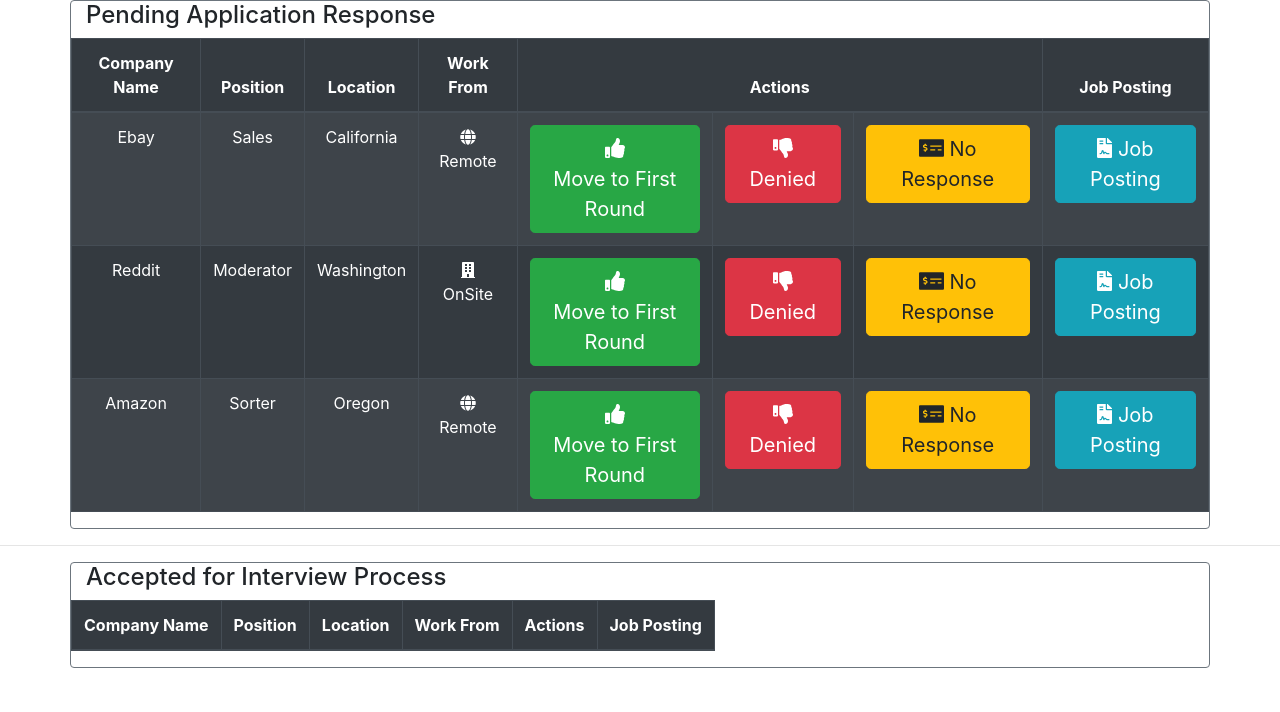
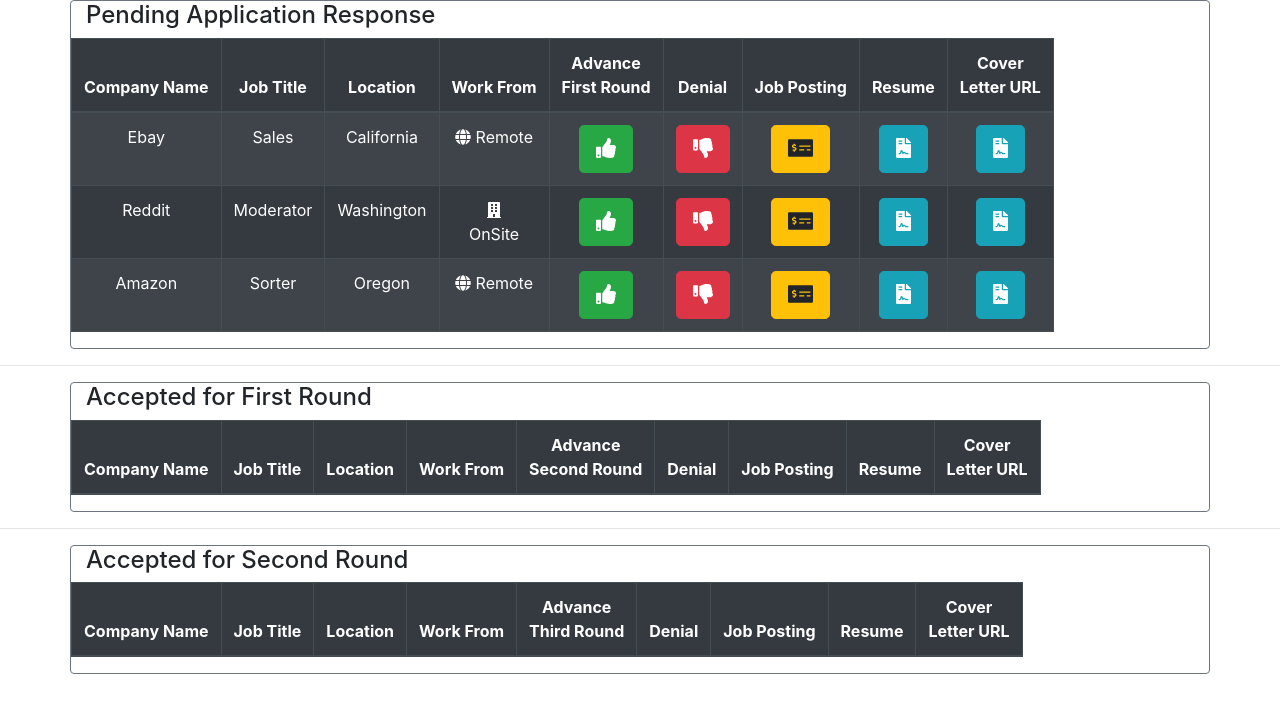
Before and after one commit to schradermade/jobtrakkr, a React (Create React App) app: page / in a window 1280 px wide. Shown: the top 712 px of the page. Built offline with nearby package versions, Linux system fonts and the light colour scheme.

Commit message:
Create third table and move jobs between them
Co-authored-by: Nathan Schrader <nathanschrader@icloud.com>

```diff
--- a/src/components/App.js
+++ b/src/components/App.js
@@ -10,31 +10,37 @@
       {
         "id" : "1",
         "CompanyName" : "Ebay",
-        "Position" : "Sales",
+        "JobTitle" : "Sales",
         "Location" : "California",
         "WhereWork": "remote",
         "JobLink" : "https://www.ebay.com",
-        "Status" : false
+        "CoverLetterLink" : "https://docs.google.com/document/d/1kreMCCgfnh947-n8DB29ExRcF3MeL29ZCQmodDn3ltk/edit?usp=sharing",
+        "ResumeLink" : "https://www.google.com",
+        "Status" : "pending"
       },
 
       {
         "id" : "2",
         "CompanyName" : "Reddit",
-        "Position" : "Moderator",
+        "JobTitle" : "Moderator",
         "Location" : "Washington",
         "WhereWork": "onsite",
         "JobLink" : "https://www.reddit.com",
-        "Status" : false
+        "CoverLetterLink" : "https://docs.google.com/document/d/1kreMCCgfnh947-n8DB29ExRcF3MeL29ZCQmodDn3ltk/edit?usp=sharing",
+        "ResumeLink" : "https://www.google.com",
+        "Status" : "pending"
       },
 
       {
         "id" : "3",
         "CompanyName" : "Amazon",
-        "Position" : "Sorter",
+        "JobTitle" : "Sorter",
         "Location" : "Oregon",
         "WhereWork": "remote",
         "JobLink" : "https://www.amazon.com",
-        "Status" : false
+        "CoverLetterLink" : "https://docs.google.com/document/d/1kreMCCgfnh947-n8DB29ExRcF3MeL29ZCQmodDn3ltk/edit?usp=sharing",
+        "ResumeLink" : "https://www.google.com",
+        "Status" : "pending"
       }
     ]
   }
@@ -50,9 +56,28 @@
     window.open(url);
   }
 
+  redirectCoverLetter(id) {
+    let job = [...this.state.jobs].filter (i => i.id === id);
+    let url = job[0].CoverLetterLink;
+    window.open(url);
+  }
+
+  redirectResume(id) {
+    let job = [...this.state.jobs].filter (i => i.id === id);
+    let url = job[0].ResumeLink;
+    window.open(url);
+  }
+
   firstRound(id) {
     let job = this.state.jobs.filter (i => i.id === id);
-    job[0].Status = true;
+    job[0].Status = "firstRound";
+    let updatedJobs = [...this.state.jobs];
+    this.setState({jobs : updatedJobs });
+  }
+
+  secondRound(id) {
+    let job = this.state.jobs.filter (i => i.id === id);
+    job[0].Status = "secondRound";
     let updatedJobs = [...this.state.jobs];
     this.setState({jobs : updatedJobs });
   }
@@ -60,7 +85,8 @@
   render() {
     const isLoading = this.state.isLoading;
     const allJobs = this.state.jobs;
-    const pendingJobs = this.state.jobs;
+    const firstRoundJobs = this.state.jobs;
+    const secondRoundJobs = this.state.jobs;
 
     if (isLoading) {
       return(
@@ -70,33 +96,53 @@
 
     let jobs =
     allJobs.map(job => {
-      if (job.Status === false) {
+      if (job.Status === "pending") {
         return <tr key={job.Id}>
                   <td>{job.CompanyName}</td>
-                  <td>{job.Position}</td>
+                  <td>{job.JobTitle}</td>
                   <td>{job.Location}</td>
                   { job.WhereWork === "remote" ? <td><FontAwesomeIcon icon={faGlobe} /> Remote</td> : <td><FontAwesomeIcon icon={faBuilding} /> <br/>OnSite</td>}
-                  <td><Button className='btn btn-lg btn-success' onClick={() => this.firstRound(job.id)}> <FontAwesomeIcon icon={faThumbsUp} /> <br/>Move to First Round </Button></td>
-                  <td><Button className='btn btn-lg btn-danger' onClick={() => this.remove(job.id)}> <FontAwesomeIcon icon={faThumbsDown} /> Denied </Button></td>
-                  <td><Button className='btn btn-lg btn-warning' onClick={() => this.remove(job.id)}> <FontAwesomeIcon icon={faMoneyCheckAlt} /> No Response </Button></td>
-                  <td><Button className='btn btn-lg btn-info' onClick={() => this.redirect(job.id)}> <FontAwesomeIcon icon={faFileContract} /> Job Posting </Button></td>
+                  <td><Button className='btn btn-lg btn-success' onClick={() => this.firstRound(job.id)}> <FontAwesomeIcon icon={faThumbsUp} /> <br/></Button></td>
+                  <td><Button className='btn btn-lg btn-danger' onClick={() => this.remove(job.id)}> <FontAwesomeIcon icon={faThumbsDown} /> </Button></td>
+                  <td><Button className='btn btn-lg btn-warning' onClick={() => this.redirect(job.id)}> <FontAwesomeIcon icon={faMoneyCheckAlt} /> </Button></td>
+                  <td><Button className='btn btn-lg btn-info' onClick={() => this.redirectResume(job.id)}> <FontAwesomeIcon icon={faFileContract} /> </Button></td>
+                  <td><Button className='btn btn-lg btn-info' onClick={() => this.redirectCoverLetter(job.id)}> <FontAwesomeIcon icon={faFileContract} /> </Button></td>
                 </tr>
         }
       }
     )
 
-    let firstJobs =
-    pendingJobs.map(job => {
-      if (job.Status === true) {
+    let jobs2 =
+    firstRoundJobs.map(job => {
+      if (job.Status === "firstRound") {
         return <tr key={job.Id}>
                   <td>{job.CompanyName}</td>
-                  <td>{job.Position}</td>
+                  <td>{job.JobTitle}</td>
                   <td>{job.Location}</td>
                   { job.WhereWork === "remote" ? <td><FontAwesomeIcon icon={faGlobe} /> Remote</td> : <td><FontAwesomeIcon icon={faBuilding} /> OnSite</td>}
-                  <td><Button className='btn btn-lg btn-success' onClick={() => this.remove(job.id)}> <FontAwesomeIcon icon={faThumbsUp} /> <br/>Move to Second Round </Button></td>
-                  <td><Button className='btn btn-lg btn-danger' onClick={() => this.remove(job.id)}> <FontAwesomeIcon icon={faThumbsDown} /> Denied </Button></td>
-                  <td><Button className='btn btn-lg btn-warning' onClick={() => this.remove(job.id)}> <FontAwesomeIcon icon={faMoneyCheckAlt} /> No Response </Button></td>
-                  <td><Button className='btn btn-lg btn-info' onClick={() => this.redirect(job.id)}> <FontAwesomeIcon icon={faFileContract} /> Job Posting </Button></td>
+                  <td><Button className='btn btn-lg btn-success' onClick={() => this.secondRound(job.id)}> <FontAwesomeIcon icon={faThumbsUp} /> <br/> </Button></td>
+                  <td><Button className='btn btn-lg btn-danger' onClick={() => this.remove(job.id)}> <FontAwesomeIcon icon={faThumbsDown} /> </Button></td>
+                  <td><Button className='btn btn-lg btn-warning' onClick={() => this.redirect(job.id)}> <FontAwesomeIcon icon={faMoneyCheckAlt} /> </Button></td>
+                  <td><Button className='btn btn-lg btn-info' onClick={() => this.redirectResume(job.id)}> <FontAwesomeIcon icon={faFileContract} /> </Button></td>
+                  <td><Button className='btn btn-lg btn-info' onClick={() => this.redirectCoverLetter(job.id)}> <FontAwesomeIcon icon={faFileContract} /> </Button></td>
+                </tr>
+        }
+      }
+    )
+
+    let jobs3 =
+    secondRoundJobs.map(job => {
+      if (job.Status === "secondRound") {
+        return <tr key={job.Id}>
+                  <td>{job.CompanyName}</td>
+                  <td>{job.JobTitle}</td>
+                  <td>{job.Location}</td>
+                  { job.WhereWork === "remote" ? <td><FontAwesomeIcon icon={faGlobe} /> Remote</td> : <td><FontAwesomeIcon icon={faBuilding} /> OnSite </td>}
+                  <td><Button className='btn btn-lg btn-success' onClick={() => this.remove(job.id)}> <FontAwesomeIcon icon={faThumbsUp} /><br/></Button></td>
+                  <td><Button className='btn btn-lg btn-danger' onClick={() => this.remove(job.id)}> <FontAwesomeIcon icon={faThumbsDown} /></Button></td>
+                  <td><Button className='btn btn-lg btn-warning' onClick={() => this.redirect(job.id)}> <FontAwesomeIcon icon={faMoneyCheckAlt} /> </Button></td>
+                  <td><Button className='btn btn-lg btn-info' onClick={() => this.redirectResume(job.id)}> <FontAwesomeIcon icon={faFileContract} /> </Button></td>
+                  <td><Button className='btn btn-lg btn-info' onClick={() => this.redirectCoverLetter(job.id)}> <FontAwesomeIcon icon={faFileContract} /> </Button></td>
                 </tr>
         }
       }
@@ -116,11 +162,14 @@
                 <thead>
                   <tr>
                     <th>Company Name</th>
-                    <th>Position</th>
+                    <th>Job Title</th>
                     <th>Location</th>
                     <th>Work From</th>
-                    <th colSpan='3'>Actions</th>
+                    <th>Advance<br/> First Round</th>
+                    <th>Denial</th>
                     <th>Job Posting</th>
+                    <th>Resume</th>
+                    <th>Cover<br/> Letter URL</th>
                   </tr>
                 </thead>
                 <tbody>
@@ -130,11 +179,13 @@
             </div>
           </div>
         </div>
+
         <hr/>
+
         <div className='container border border-secondary rounded center'>
           <div className='row'>
             <div className='col-12'>
-              <h4>Accepted for Interview Process</h4>
+              <h4>Accepted for First Round</h4>
             </div>
           </div>
           <div className='row'>
@@ -143,15 +194,50 @@
                 <thead>
                   <tr>
                     <th>Company Name</th>
-                    <th>Position</th>
+                    <th>Job Title</th>
                     <th>Location</th>
                     <th>Work From</th>
-                    <th colSpan='3'>Actions</th>
+                    <th>Advance<br/> Second Round</th>
+                    <th>Denial</th>
                     <th>Job Posting</th>
+                    <th>Resume</th>
+                    <th>Cover<br/>Letter URL</th>
                   </tr>
                 </thead>
                 <tbody>
-                  { this.state.jobs.length === 0 ? <td colSpan='8'>No pending Applications.</td> : firstJobs}
+                  { this.state.jobs.length === 0 ? <td colSpan='8'>No pending Applications.</td> : jobs2}
+                </tbody>
+              </Table>
+            </div>
+          </div>
+        </div>
+
+        <hr/>
+
+        <div className='container border border-secondary rounded center'>
+          <div className='row'>
+            <div className='col-12'>
+              <h4>Accepted for Second Round</h4>
+            </div>
+          </div>
+          <div className='row'>
+            <div className='col-xs-12 center text-center'>
+              <Table dark responsive striped bordered hover>
+                <thead>
+                  <tr>
+                    <th>Company Name</th>
+                    <th>Job Title</th>
+                    <th>Location</th>
+                    <th>Work From</th>
+                    <th>Advance<br/> Third Round</th>
+                    <th>Denial</th>
+                    <th>Job Posting</th>
+                    <th>Resume</th>
+                    <th>Cover<br/>Letter URL</th>
+                  </tr>
+                </thead>
+                <tbody>
+                  { this.state.jobs.length === 0 ? <td colSpan='8'>No pending Applications.</td> : jobs3}
                 </tbody>
               </Table>
             </div>
```
